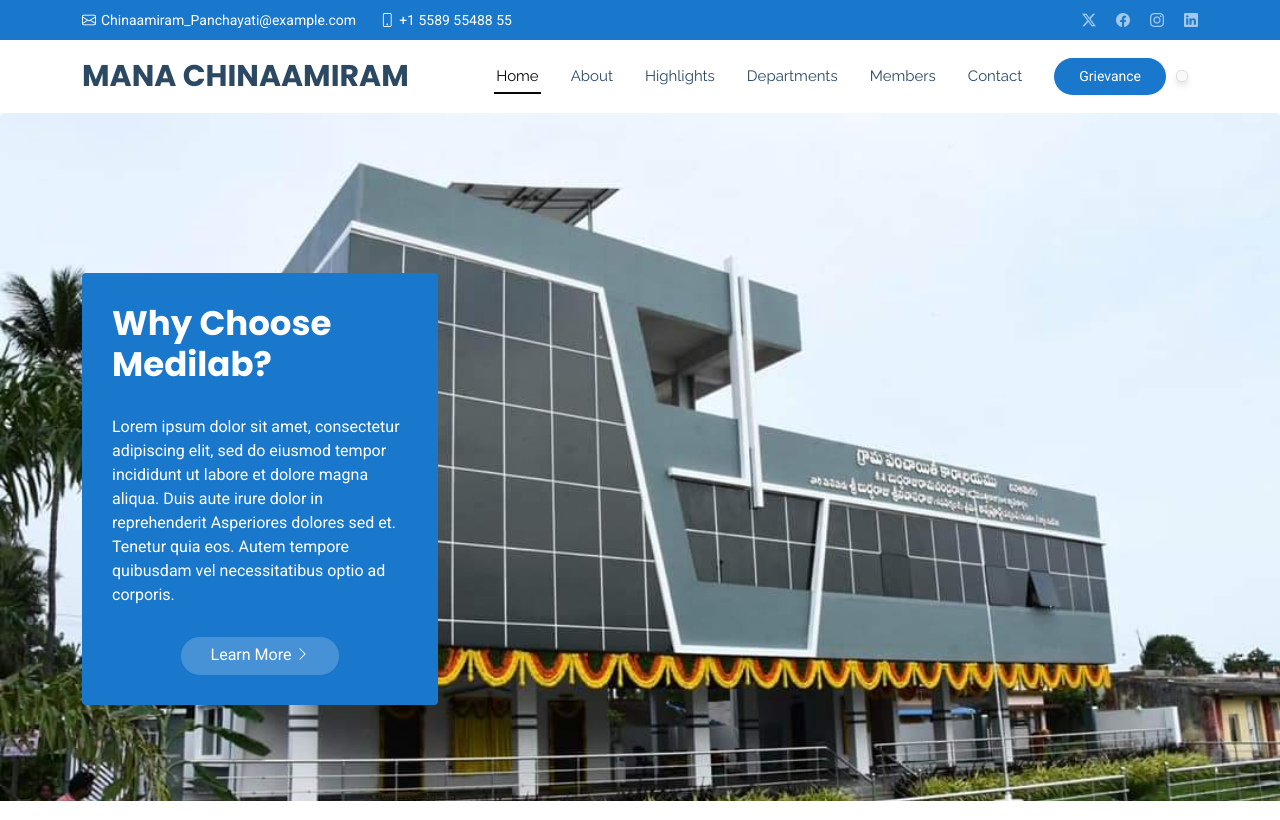
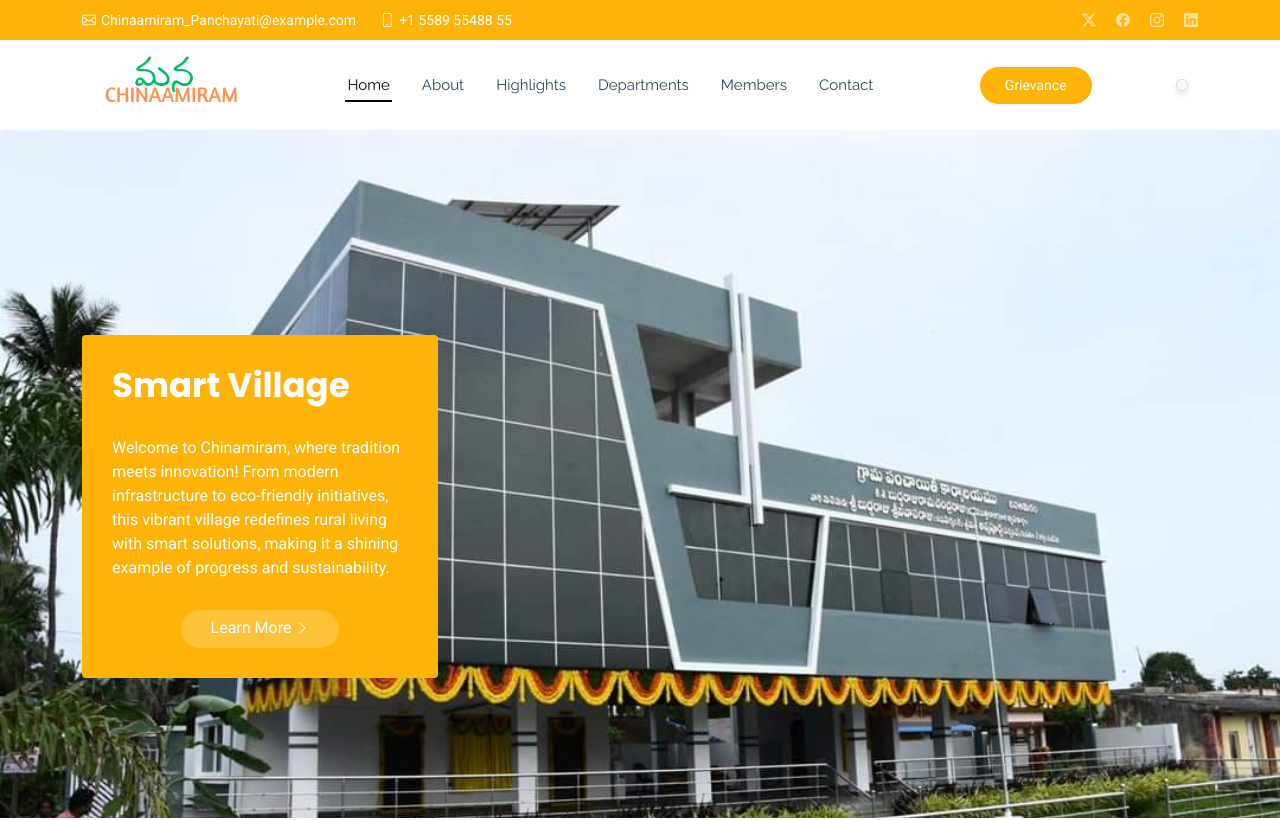
Before and after one commit to ganesh284/chinamiram, a plain HTML site: page index.html in a window 1280 px wide. Shown: the top 820 px of the page. Drawn offline with Linux system fonts and the light colour scheme; some packages are replaced by stand-ins of ours; animation ran at ten frames a second; a script that the page names is missing.

Commit message:
update branding and content in index.html; change accent color in main.css

```diff
--- a/assets/css/main.css
+++ b/assets/css/main.css
@@ -22,7 +22,7 @@
   --background-color: #ffffff; /* Background color for the entire website, including individual sections */
   --default-color: #444444; /* Default color used for the majority of the text content across the entire website */
   --heading-color: #2c4964; /* Color for headings, subheadings and title throughout the website */
-  --accent-color: #1977cc; /* Accent color that represents your brand on the website. It's used for buttons, links, and other elements that need to stand out */
+  --accent-color: #fdb307; /* Accent color that represents your brand on the website. It's used for buttons, links, and other elements that need to stand out */
   --surface-color: #ffffff; /* The surface color is used as a background of boxed elements within sections, such as cards, icon boxes, or other elements that require a visual separation from the global background. */
   --contrast-color: #ffffff; /* Contrast color for text, ensuring readability against backgrounds of accent, heading, or default colors. */
 }
@@ -34,7 +34,7 @@
   --nav-mobile-background-color: #ffffff; /* Used as the background color for mobile navigation menu */
   --nav-dropdown-background-color: #ffffff; /* Used as the background color for dropdown items that appear when hovering over primary navigation items */
   --nav-dropdown-color: #2c4964; /* Used for navigation links of the dropdown items in the navigation menu. */
-  --nav-dropdown-hover-color: #1977cc; /* Similar to --nav-hover-color, this color is applied to dropdown navigation links when they are hovered over. */
+  --nav-dropdown-hover-color: #fdb307; /* Similar to --nav-hover-color, this color is applied to dropdown navigation links when they are hovered over. */
 }
 
 /* Color Presets - These classes override global colors when applied to any section or element, providing reuse of the sam color scheme. */
--- a/index.html
+++ b/index.html
@@ -124,10 +124,10 @@
     <div class="branding d-flex align-items-center">
 
       <div class="container position-relative d-flex align-items-center justify-content-between">
-        <a href="index.html" class="logo d-flex align-items-center me-auto">
+        <a href="index.html">
           <!-- Uncomment the line below if you also wish to use an image logo -->
           <!-- <img src="assets/img/logo.png" alt=""> -->
-          <h1 class="sitename">MANA CHINAAMIRAM</h1>
+          <img src="assets/img/manachinamiramlogo.svg" style="height: 70px;" alt="">
         </a>
 
         <nav id="navmenu" class="navmenu">
@@ -167,10 +167,9 @@
         <div class="content row gy-4">
           <div class="col-lg-4 d-flex align-items-stretch">
             <div class="why-box" data-aos="zoom-out" data-aos-delay="200">
-              <h3 class="notranslate" translate="no">Why Choose Medilab?</h3>
+              <h3 class="notranslate" translate="no">Smart Village</h3>
               <p>
-                Lorem ipsum dolor sit amet, consectetur adipiscing elit, sed do eiusmod tempor incididunt ut labore et dolore magna aliqua. Duis aute irure dolor in reprehenderit
-                Asperiores dolores sed et. Tenetur quia eos. Autem tempore quibusdam vel necessitatibus optio ad corporis.
+                Welcome to Chinamiram, where tradition meets innovation! From modern infrastructure to eco-friendly initiatives, this vibrant village redefines rural living with smart solutions, making it a shining example of progress and sustainability.
               </p>
               <div class="text-center">
                 <a href="#about" class="more-btn"><span>Learn More</span> <i class="bi bi-chevron-right"></i></a>
```
Also changed, not shown: assets/img/manachinamiramlogo.svg (added).
